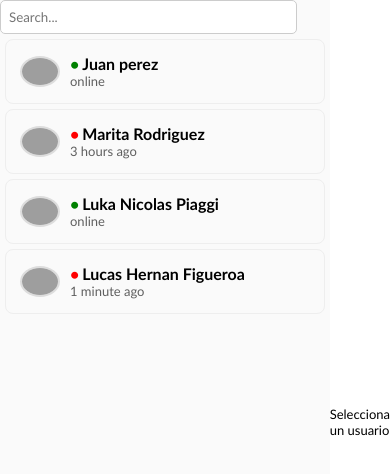
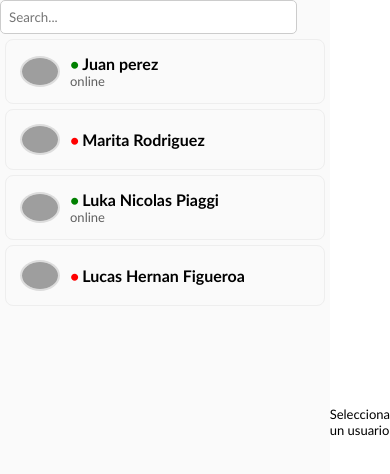
Before and after one commit to rocioayuntamagi/trabajo-final-front-end-utn, a React (Vite) app: page /chat in a window 390 px wide. Shown: the top 474 px of the page. Built offline with nearby package versions, Linux system fonts and the light colour scheme; sample sign-in values are in the browser's storage; grey boxes are pictures that could not be loaded.

Commit message:
Arreglo Responsive

```diff
--- a/src/context/ChatContext.jsx
+++ b/src/context/ChatContext.jsx
@@ -17,7 +17,7 @@ const defaultUsers = [
     id: 2,
     name: "Marita Rodriguez",
     status: "offline",
-    lastSeen: "3 hours ago",
+    lastSeen: "",
     messages: [
       { id: 1, text: "RESPONDEEEE QUE TENGO HAMBREE!", time: "15:00" },
       { id: 2, text: "estoy desde las 12 en el banco!!", time: "15:10" },
@@ -38,7 +38,7 @@ const defaultUsers = [
     id: 4,
     name: "Lucas Hernan Figueroa",
     status: "offline",
-    lastSeen: "1 minute ago",
+    lastSeen: "",
     messages: [
       { id: 1, text: "Estoy en programación, después te mando...", time: "18:59" }
     ]
--- a/src/views/Help.jsx
+++ b/src/views/Help.jsx
@@ -1,6 +1,17 @@
-import { Link } from "react-router-dom";
+import { useNavigate } from "react-router-dom";
 
 const Help = () => {
+  const navigate = useNavigate()
+
+  const handleBack = () => {
+    try {
+      if (typeof window !== 'undefined' && window.innerWidth <= 768) {
+        document.body.classList.remove('show-chat-on-mobile')
+      }
+    } catch (err) { }
+    navigate('/chat')
+  }
+
   return (
     <div className="help-page">
       <h1>❓ Centro de Ayuda</h1>
@@ -45,7 +56,7 @@ const Help = () => {
         <p>💬 Gracias por usar nuestro chat. Seguimos mejorando cada día.</p>
       </footer>
       <div className="help-back">
-        <Link to="/chat"><button>volver</button></Link>
+        <button onClick={handleBack}>volver</button>
       </div>
     </div>
   );
```
